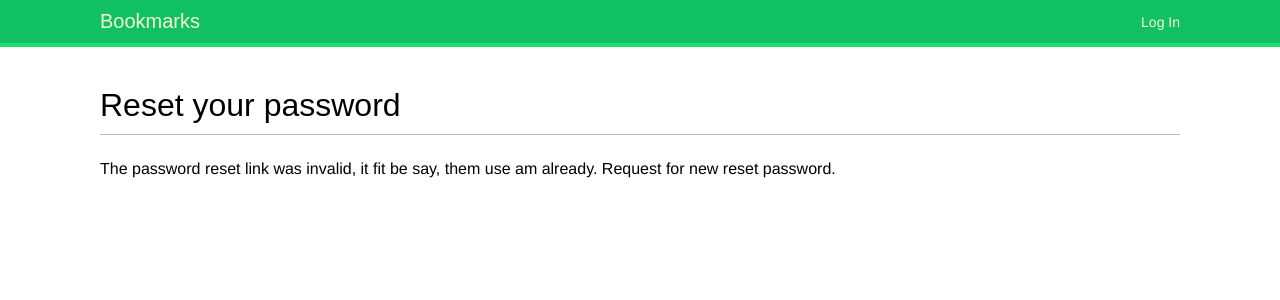
After one commit to Ceasar15/Social-Website, a Django app: page /account/reset/1/1/ in a window 1280 px wide. The commit adds this page. Shown: the top 300 px of the page. Run offline with Django 3.2, Linux system fonts and the light colour scheme; some web fonts are replaced.

Commit message:
password reset templates and urls

```diff
--- a/bookmarks/account/urls.py
+++ b/bookmarks/account/urls.py
@@ -10,7 +10,13 @@ urlpatterns = [
     path('login/', auth_views.LoginView.as_view(), name='login'),
     path('logout/', auth_views.LogoutView.as_view(), name='logout'),
     path('', views.dashboard, name='dashboard'),
+    #Passord Change Urls
     path('password_change/', auth_views.PasswordChangeView.as_view(), name='password_change'),
-    path('password_change/done/', auth_views.PasswordChangeDoneView.as_view(), name='password_change_done')
+    path('password_change/done/', auth_views.PasswordChangeDoneView.as_view(), name='password_change_done'),
+    #Password Reset Urls
+    path('password_reset/', auth_views.PasswordResetView.as_view(), name='password_reset'),
+    path('password_reset/done/', auth_views.PasswordResetDoneView.as_view(), name='password_reset_done'),
+    path('reset/<uidb64>/<token>/', auth_views.PasswordResetConfirmView.as_view(), name='password_reset_confirm'),
+    path('reset/done/', auth_views.PasswordResetCompleteView.as_view(), name='password_reset_complete')
 
 ]
--- a/bookmarks/templates/registration/login.html
+++ b/bookmarks/templates/registration/login.html
@@ -16,5 +16,6 @@
             <input type="hidden" name="next" value="{{ next }}"/>
             <p><input type="submit" value="Log-In"></p>
         </form>
+        <p><a href="{% url 'password_reset' %}">Forgotten Your Password</a></p>
     </div>
 {% endblock %}
--- /dev/null
+++ b/bookmarks/templates/registration/password_reset_confirm.html
@@ -0,0 +1,19 @@
+{% extends "base.html" %}
+{% block title %}
+    Reset your password
+{% endblock title %}
+
+
+{% block content %}
+    <h1>Reset your password</h1>
+    {% if validlink %}
+        <p>See, enter the password twice. Okay???</p>
+        <form action="#" method="post">
+            {% csrf_token %}
+            {{ form.as_p }}
+            <p><input type="submit" value="Chnage my password"/></p>
+        </form>
+    {% else %}
+        <p>The password reset link was invalid, it fit be say, them use am already. Request for new reset password.</p>
+    {% endif %}
+{% endblock content %}
--- /dev/null
+++ b/bookmarks/templates/registration/password_reset_email.html
@@ -0,0 +1,4 @@
+Somebody biz for password reset for the email {{ email }}.
+Follow the link below:
+{{ protocol }}://{{ domain }}{% url 'password_reset_confirm' uidb64=uid token=token %}
+This be your username: {{ user.get_username }}, abi you de3 you fit forget that one too
```
Also changed, not shown: bookmarks/bookmarks/settings.py (+10 -0 lines), bookmarks/templates/registration/password_reset_complete.html (added, +9 -0 lines), bookmarks/templates/registration/password_reset_done.html (added, +10 -0 lines), bookmarks/templates/registration/password_reset_form.html (added, +14 -0 lines).
